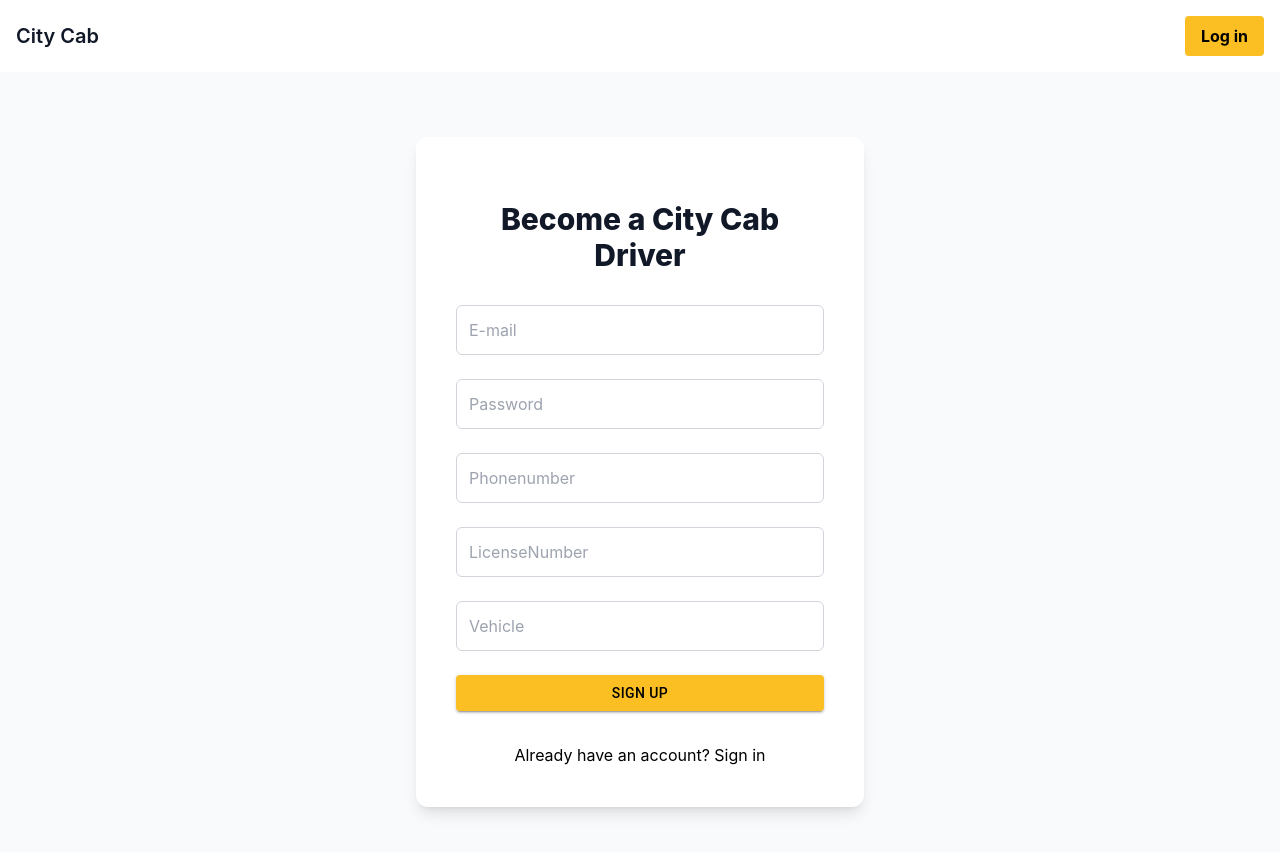
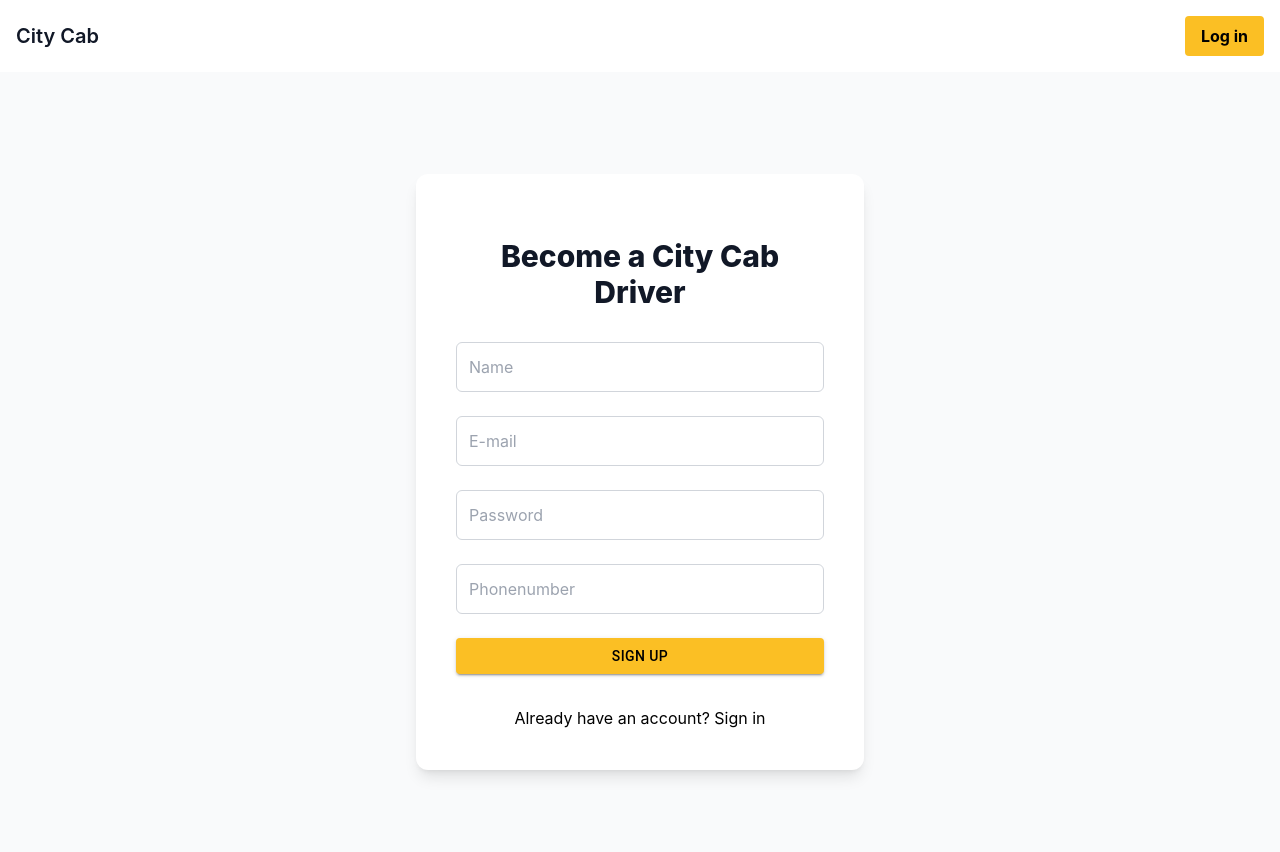
Before and after one commit to muza97/Go-Taxi-Driver.app, a React (Create React App) app in the folder go-taxi-driver.web/: page /register in a window 1280 px wide. Shown: the top 852 px of the page. Built offline with nearby package versions, Linux system fonts and the light colour scheme.

Commit message:
error fix

```diff
--- a/go-taxi-driver.web/src/pages/Contact.js
+++ b/go-taxi-driver.web/src/pages/Contact.js
@@ -57,6 +57,7 @@ function Contact() {
 
         <button type="submit">Send Message</button>
       </form>
+      <div className='number'> <h2>call this number for emergenices: 070 123 45 67</h2> </div>
     </div>
   );
 }
--- a/go-taxi-driver.web/src/pages/Register.js
+++ b/go-taxi-driver.web/src/pages/Register.js
@@ -9,9 +9,7 @@ const Register = () => {
     name: '',
     email: '',
     password: '',
-    phoneNumber: '',
-    licenseNumber: '',
-    vehicle: ''
+    phone_number: '',
   });
   const [openSnackbar, setOpenSnackbar] = useState(false);
   const [snackbarMessage, setSnackbarMessage] = useState('');
@@ -32,7 +30,7 @@ const Register = () => {
   const handleSubmit = async (e) => {
     e.preventDefault();
     try {
-      const response = await fetch('https://125f-90-230-123-227.ngrok-free.app/api/register/driver', {
+      const response = await fetch('https://api-hdzvzie4ya-uc.a.run.app/api/register/driver', {
         method: 'POST',
         headers: {
           'Content-Type': 'application/json',
@@ -78,6 +76,15 @@ const Register = () => {
           <form className="space-y-6" onSubmit={handleSubmit}>
             {/* Input fields */}
             <input
+              type="name"
+              name="name"
+              onChange={handleChange}
+              value={account.name}
+              placeholder="Name"
+              className="w-full p-3 border border-gray-300 rounded-md"
+              required
+            />
+            <input
               type="email"
               name="email"
               onChange={handleChange}
@@ -96,29 +103,11 @@ const Register = () => {
               required
             />
             <input
-              type="phoneNumber"
-              name="phoneNumber"
+              type="phone_number"
+              name="phone_number"
               onChange={handleChange}
-              value={account.phoneNumber}
+              value={account.phone_number}
               placeholder="Phonenumber"
-              className="w-full p-3 border border-gray-300 rounded-md"
-              required
-            />
-            <input
-              type="licenseNumber"
-              name="licenseNumber"
-              onChange={handleChange}
-              value={account.licenseNumber}
-              placeholder="LicenseNumber"
-              className="w-full p-3 border border-gray-300 rounded-md"
-              required
-            />
-            <input
-              type="vehicle"
-              name="vehicle"
-              onChange={handleChange}
-              value={account.vehicle}
-              placeholder="Vehicle"
               className="w-full p-3 border border-gray-300 rounded-md"
               required
             />
```
